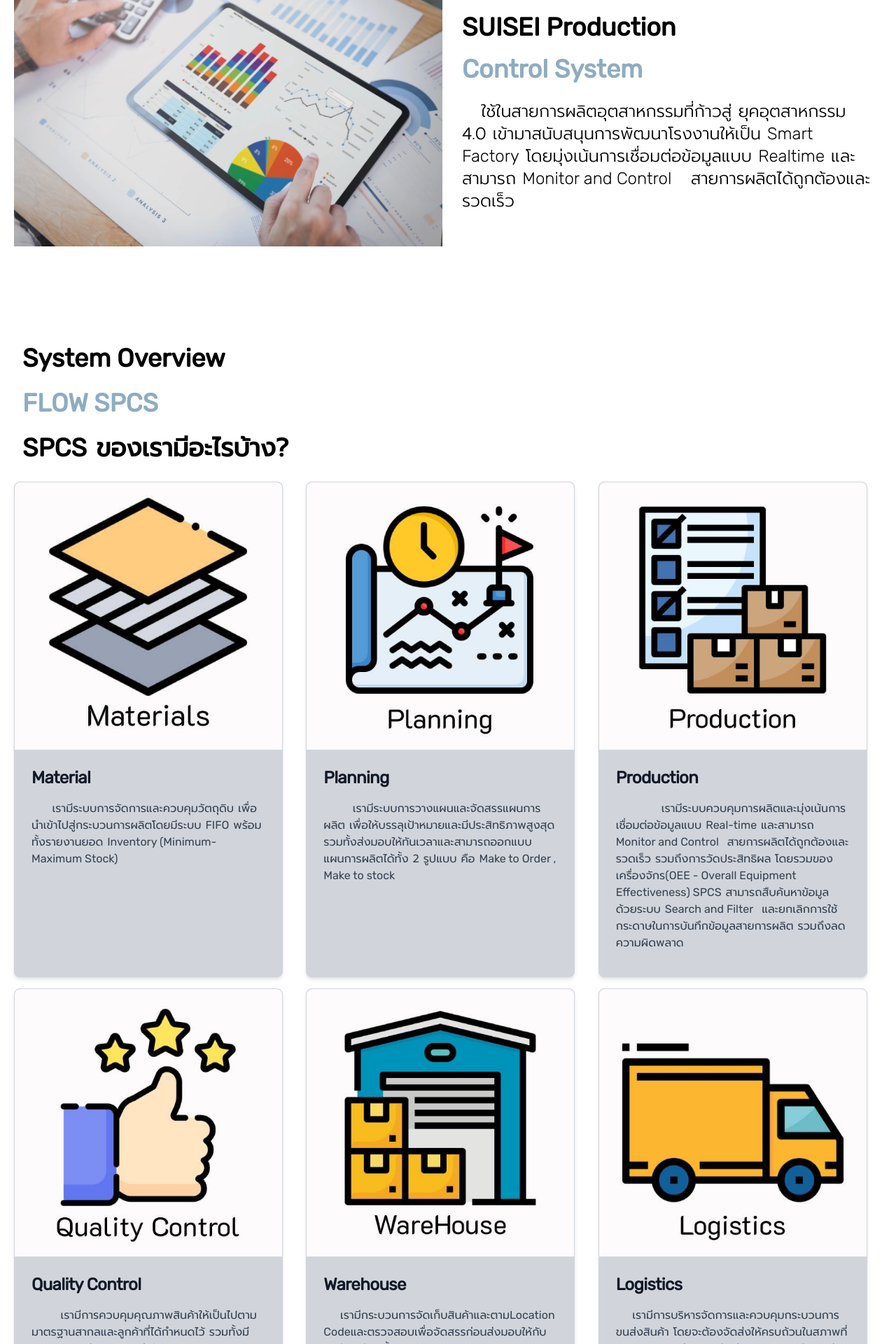
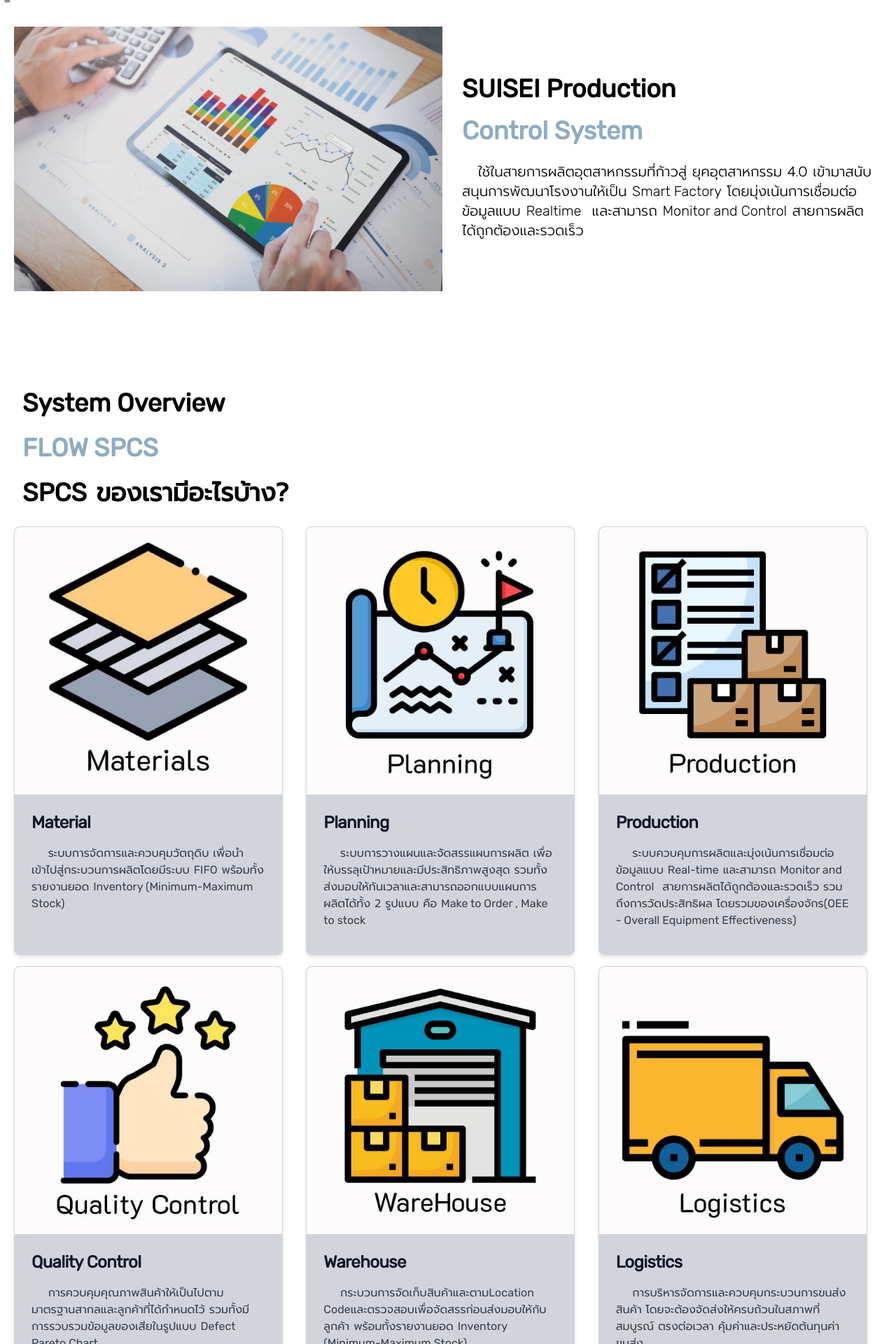
Before and after one commit to ChutimunTorntranon/SPCS, a React (Create React App) app: page / in a window 1280 px wide. Shown: the part 880-2800 px from the top of the page at 70% size. Built offline with nearby package versions, Linux system fonts and the light colour scheme.

Commit message:
&nbsp;systempage-icon-title

```diff
--- a/package.json
+++ b/package.json
@@ -15,6 +15,7 @@
     "react-icons": "^4.7.1",
     "react-router-dom": "^6.6.0",
     "react-scripts": "5.0.1",
+    "react-typed": "^1.2.0",
     "web-vitals": "^2.1.4"
   },
   "scripts": {
--- a/public/index.html
+++ b/public/index.html
@@ -2,14 +2,14 @@
 <html lang="en">
 	<head>
 		<meta charset="utf-8" />
-		<link rel="icon" href="%PUBLIC_URL%/favicon.ico" />
+		<link rel="icon" href="https://baeimagevideo.s3.ap-southeast-1.amazonaws.com/SPCS/MicrosoftTeams-image+(1).png" />
 		<meta name="viewport" content="width=device-width, initial-scale=1" />
 		<meta name="theme-color" content="#000000" />
 		<meta
 			name="description"
 			content="Web site created using create-react-app"
 		/>
-		<link rel="apple-touch-icon" href="%PUBLIC_URL%/logo192.png" />
+		<link rel="apple-touch-icon" href="https://baeimagevideo.s3.ap-southeast-1.amazonaws.com/SPCS/MicrosoftTeams-image+(1).png" />
 		<!--
       manifest.json provides metadata used when your web app is installed on a
       user's mobile device or desktop. See https://developers.google.com/web/fundamentals/web-app-manifest/
@@ -24,7 +24,7 @@
       work correctly both with client-side routing and a non-root public URL.
       Learn how to configure a non-root public URL by running `npm run build`.
     -->
-		<title>React App</title>
+		<title>Bitsoft</title>
 	</head>
 	<body>
 		<noscript>You need to enable JavaScript to run this app.</noscript>
--- a/src/Containers/Suisuipage.jsx
+++ b/src/Containers/Suisuipage.jsx
@@ -1,24 +1,24 @@
-import React from 'react';
-import Dashboard from '../assets/dashboard.webp';
+import React from "react";
+import Dashboard from "../assets/dashboard.webp";
 function Suisuipage() {
   return (
-		<div className='w-full py-16 px-4 '>
-			<div className='max-w-[1240px] mx-auto grid md:grid-cols-2 gap-4'>
-				<img className='dashboard hover:shadow-2xl ' src={Dashboard} alt='/' />
-				<div className='flex flex-col justify-center'>
-					<h1 className='md:text-4xl sm:text-3xl text-2xl font-bold py-2 text-black p-3 EngFont'>
+    <div className="w-full py-16 px-4 ">
+      <div className="max-w-[1240px] mx-auto grid md:grid-cols-2 gap-4">
+        <img className="dashboard hover:shadow-2xl " src={Dashboard} alt="/" />
+        <div className="flex flex-col justify-center">
+          <h1 className="md:text-4xl sm:text-3xl text-2xl font-bold py-2 text-black p-3 EngFont">
             SUISEI Production
           </h1>
-					<p className='text-[#8EACC1] font-bold md:text-4xl sm:text-3xl text-2xl p-3 EngFont'>
-						Control System{' '}
+          <p className="text-[#8EACC1] font-bold md:text-4xl sm:text-3xl text-2xl p-3 EngFont">
+            Control System{" "}
           </p>
-					<p className='text-2xl font-light text-black p-3 ThaiFont'>
+          <p className="text-xl font-light text-black p-3 ThaiFont">
             &nbsp;&nbsp;&nbsp;ใช้ในสายการผลิตอุตสาหกรรมที่ก้าวสู่ ยุคอุตสาหกรรม
-						4.0 เข้ามาสนับสนุนการพัฒนาโรงงานให้เป็น{' '}
-						<span className='EngFont'>Smart Factory</span>
-						&nbsp;โดยมุ่งเน้นการเชื่อมต่อข้อมูลแบบ{' '}
-						<span className='EngFont'>Realtime</span> และสามารถ{' '}
-						<span className='EngFont'>Monitor and Control</span> &nbsp;
+            4.0 เข้ามาสนับสนุนการพัฒนาโรงงานให้เป็น{" "}
+            <span className="EngFont">Smart Factory</span>
+            &nbsp;โดยมุ่งเน้นการเชื่อมต่อข้อมูลแบบ{" "}
+            <span className="EngFont">Realtime</span> &nbsp;และสามารถ{" "}
+            <span className="EngFont">Monitor and Control</span>{" "}
             สายการผลิตได้ถูกต้องและรวดเร็ว
           </p>
         </div>
--- a/src/Containers/Systempage.jsx
+++ b/src/Containers/Systempage.jsx
@@ -1,130 +1,126 @@
-import React from 'react';
-import material from '../icons/new-materails.jpg';
-import planning from '../assets/planning2.jpg';
-import production from '../assets/production.jpg';
-import quality from '../assets/QC.jpg';
-import warehouse from '../assets/warehouse.jpg';
-import Logis from '../assets/Logis.jpg';
+import React from "react";
+import material from "../icons/new-materails.jpg";
+import planning from "../assets/planning2.jpg";
+import production from "../assets/production.jpg";
+import quality from "../assets/QC.jpg";
+import warehouse from "../assets/warehouse.jpg";
+import Logis from "../assets/Logis.jpg";
 function Systempage() {
   return (
-		<div className='w-full py-16 px-4'>
-			<div className='max-w-[1240px] mx-auto grid gap-4'>
-				<div className='flex flex-col justify-center'>
-					<h1 className='md:text-4xl sm:text-3xl text-2xl font-bold p-3 EngFont'>
+    <div className="w-full py-16 px-4">
+      <div className="max-w-[1240px] mx-auto grid gap-4">
+        <div className="flex flex-col justify-center">
+          <h1 className="md:text-4xl sm:text-3xl text-2xl font-bold p-3 EngFont">
             System Overview
           </h1>
-					<p className='text-[#8EACC1] font-bold md:text-4xl sm:text-3xl text-2xl p-3 EngFont'>
-						FLOW SPCS{' '}
+          <p className="text-[#8EACC1] font-bold md:text-4xl sm:text-3xl text-2xl p-3 EngFont">
+            FLOW SPCS{" "}
           </p>
-					<h1 className='md:text-4xl sm:text-3xl text-2xl font-bold p-3 ThaiFont'>
-						<span className='EngFont'>SPCS</span> ของเรามีอะไรบ้าง?
+          <h1 className="md:text-4xl sm:text-3xl text-2xl font-bold p-3 ThaiFont">
+            <span className="EngFont">SPCS</span> ของเรามีอะไรบ้าง?
           </h1>
         </div>
-				<div className='grid md:grid-cols-3 gap-3'>
-					<div className='max-w-sm bg-gray-300 border border-gray-300 rounded-lg shadow-md dark:bg-gray-800 dark:border-gray-700 shrink'>
-						<img className='rounded-t-lg bg-gray-300' src={material} alt='' />
+        <div className="grid md:grid-cols-3 gap-3">
+          <div className="max-w-sm bg-gray-300 border border-gray-300 rounded-lg shadow-md dark:bg-gray-800 dark:border-gray-700 shrink">
+            <img className="rounded-t-lg bg-gray-300" src={material} alt="" />
 
-						<div className='p-5'>
-							<h5 className='mb-2 text-2xl font-bold tracking-tight text-gray-900 dark:text-white p-1 EngFont'>
+            <div className="p-5">
+              <h5 className="mb-2 text-2xl font-bold tracking-tight text-gray-900 dark:text-white p-1 EngFont">
                 Material
               </h5>
 
-							<p className='mb-3 font-normal text-gray-700 dark:text-gray-400 p-1 ThaiFont'>
-								&nbsp;&nbsp;&nbsp;&nbsp;&nbsp;เรามีระบบการจัดการและควบคุมวัตถุดิบ
-								เพื่อนำเข้าไปสู่กระบวนการผลิตโดยมีระบบ{' '}
-								<span className='EngFont'>FIFO</span> พร้อมทั้งรายงานยอด{' '}
-								<span className='EngFont'>
+              <p className="mb-3 font-normal text-gray-700 dark:text-gray-400 p-1 ThaiFont">
+                &nbsp;&nbsp;&nbsp;&nbsp;ระบบการจัดการและควบคุมวัตถุดิบ
+                เพื่อนำเข้าไปสู่กระบวนการผลิตโดยมีระบบ{" "}
+                <span className="EngFont">FIFO</span> พร้อมทั้งรายงานยอด{" "}
+                <span className="EngFont">
                   Inventory (Minimum-Maximum Stock)
                 </span>
               </p>
             </div>
           </div>
-					<div className='max-w-sm bg-gray-300 border border-gray-300 rounded-lg shadow-md dark:bg-gray-800 dark:border-gray-700 shrink'>
-						<img className='rounded-t-lg' src={planning} alt='' />
+          <div className="max-w-sm bg-gray-300 border border-gray-300 rounded-lg shadow-md dark:bg-gray-800 dark:border-gray-700 shrink">
+            <img className="rounded-t-lg" src={planning} alt="" />
 
-						<div className='p-5'>
-							<h5 className='mb-2 text-2xl font-bold tracking-tight text-gray-900 dark:text-white p-1 EngFont'>
+            <div className="p-5">
+              <h5 className="mb-2 text-2xl font-bold tracking-tight text-gray-900 dark:text-white p-1 EngFont">
                 Planning
               </h5>
 
-							<p className='mb-3 font-normal text-gray-700 dark:text-gray-400 text-left p-1 ThaiFont'>
-								&nbsp;&nbsp;&nbsp;&nbsp;&nbsp;&nbsp;&nbsp;เรามีระบบการวางแผนและจัดสรรแผนการผลิต
+              <p className="mb-3 font-normal text-gray-700 dark:text-gray-400 text-left p-1 ThaiFont">
+                &nbsp;&nbsp;&nbsp;&nbsp;ระบบการวางแผนและจัดสรรแผนการผลิต
                 เพื่อให้บรรลุเป้าหมายและมีประสิทธิภาพสูงสุด
                 รวมทั้งส่งมอบให้ทันเวลาและสามารถออกแบบแผนการผลิตได้ทั้ง 2 รูปแบบ
-								คือ{' '}
-								<span className='EngFont'>Make to Order , Make to stock</span>
+                คือ{" "}
+                <span className="EngFont">Make to Order , Make to stock</span>
               </p>
             </div>
           </div>
-					<div className='max-w-sm bg-gray-300 border border-gray-300 rounded-lg shadow-md dark:bg-gray-800 dark:border-gray-700 shrink'>
-						<img className='rounded-t-lg' src={production} alt='' />
-						<div className='p-5'>
-							<h5 className='mb-2 text-2xl font-bold tracking-tight text-gray-900 dark:text-white p-1 EngFont'>
+          <div className="max-w-sm bg-gray-300 border border-gray-300 rounded-lg shadow-md dark:bg-gray-800 dark:border-gray-700 shrink">
+            <img className="rounded-t-lg" src={production} alt="" />
+            <div className="p-5">
+              <h5 className="mb-2 text-2xl font-bold tracking-tight text-gray-900 dark:text-white p-1 EngFont">
                 Production
               </h5>
 
-							<p className='mb-3 font-normal text-gray-700 dark:text-gray-400 p-1 ThaiFont'>
-								&nbsp;&nbsp;&nbsp;&nbsp;&nbsp;&nbsp;&nbsp;&nbsp;&nbsp;&nbsp;&nbsp;เรามีระบบควบคุมการผลิตและมุ่งเน้นการเชื่อมต่อข้อมูลแบบ&nbsp;
-								<span className='EngFont'>Real-time</span> และสามารถ{' '}
-								<span className='EngFont'>Monitor and Control</span>&nbsp;
+              <p className="mb-3 font-normal text-gray-700 dark:text-gray-400 p-1 ThaiFont">
+                &nbsp;&nbsp;&nbsp;&nbsp;ระบบควบคุมการผลิตและมุ่งเน้นการเชื่อมต่อข้อมูลแบบ&nbsp;
+                <span className="EngFont">Real-time</span> และสามารถ{" "}
+                <span className="EngFont">Monitor and Control</span>&nbsp;
                 สายการผลิตได้ถูกต้องและรวดเร็ว รวมถึงการวัดประสิทธิผล
                 โดยรวมของเครื่องจักร
-								<span className='EngFont'>
-									(OEE - Overall Equipment Effectiveness) SPCS
+                <span className="EngFont">
+                  (OEE - Overall Equipment Effectiveness)
                 </span>
-								&nbsp;สามารถสืบค้นหาข้อมูลด้วยระบบ{' '}
-								<span className='EngFont'>Search and Filter</span>&nbsp;
-								และยกเลิกการใช้กระดาษในการบันทึกข้อมูลสายการผลิต
-								รวมถึงลดความผิดพลาด
               </p>
             </div>
           </div>
         </div>
-				<div className='grid md:grid-cols-3 gap-3'>
-					<div className='max-w-sm bg-gray-300 border border-gray-300 rounded-lg shadow-md dark:bg-gray-800 dark:border-gray-700 shrink'>
-						<img className='rounded-t-lg' src={quality} alt='' />
+        <div className="grid md:grid-cols-3 gap-3">
+          <div className="max-w-sm bg-gray-300 border border-gray-300 rounded-lg shadow-md dark:bg-gray-800 dark:border-gray-700 shrink">
+            <img className="rounded-t-lg" src={quality} alt="" />
 
-						<div className='p-5'>
-							<h5 className='mb-2 text-2xl font-bold tracking-tight text-gray-900 dark:text-white p-1 EngFont'>
+            <div className="p-5">
+              <h5 className="mb-2 text-2xl font-bold tracking-tight text-gray-900 dark:text-white p-1 EngFont">
                 Quality Control
               </h5>
 
-							<p className='mb-3 font-normal text-gray-700 dark:text-gray-400 p-1 ThaiFont'>
-								&nbsp;&nbsp;&nbsp;&nbsp;&nbsp;&nbsp;&nbsp;เรามีการควบคุมคุณภาพสินค้าให้เป็นไปตามมาตรฐานสากลและลูกค้าที่ได้กำหนดไว้
-								รวมทั้งมีการรวบรวมข้อมูลของเสียในรูปแบบ{' '}
-								<span className='EngFont'>Defect Pareto Chart</span>
+              <p className="mb-3 font-normal text-gray-700 dark:text-gray-400 p-1 ThaiFont">
+                &nbsp;&nbsp;&nbsp;&nbsp;การควบคุมคุณภาพสินค้าให้เป็นไปตามมาตรฐานสากลและลูกค้าที่ได้กำหนดไว้
+                รวมทั้งมีการรวบรวมข้อมูลของเสียในรูปแบบ{" "}
+                <span className="EngFont">Defect Pareto Chart</span>
               </p>
             </div>
           </div>
-					<div className='max-w-sm bg-gray-300 border border-gray-300 rounded-lg shadow-md dark:bg-gray-800 dark:border-gray-700 shrink'>
-						<img className='rounded-t-lg' src={warehouse} alt='' />
+          <div className="max-w-sm bg-gray-300 border border-gray-300 rounded-lg shadow-md dark:bg-gray-800 dark:border-gray-700 shrink">
+            <img className="rounded-t-lg" src={warehouse} alt="" />
 
-						<div className='p-5'>
-							<h5 className='mb-2 text-2xl font-bold tracking-tight text-gray-900 dark:text-white p-1 EngFont'>
+            <div className="p-5">
+              <h5 className="mb-2 text-2xl font-bold tracking-tight text-gray-900 dark:text-white p-1 EngFont">
                 Warehouse
               </h5>
 
-							<p className='mb-3 font-normal text-gray-700 dark:text-gray-400 p-1 ThaiFont'>
-								&nbsp;&nbsp;&nbsp;&nbsp;เรามีกระบวนการจัดเก็บสินค้าและตาม
-								<span className='EngFont'>Location Code</span>
+              <p className="mb-3 font-normal text-gray-700 dark:text-gray-400 p-1 ThaiFont">
+                &nbsp;&nbsp;&nbsp;&nbsp;กระบวนการจัดเก็บสินค้าและตาม
+                <span className="EngFont">Location Code</span>
                 และตรวจสอบเพื่อจัดสรรก่อนส่งมอบให้กับลูกค้า
                 พร้อมทั้งรายงานยอด&nbsp;
-								<span className='EngFont'>
+                <span className="EngFont">
                   Inventory (Minimum-Maximum Stock)
                 </span>
               </p>
             </div>
           </div>
-					<div className='max-w-sm bg-gray-300 border border-gray-300 rounded-lg shadow-md dark:bg-gray-800 dark:border-gray-700 shrink'>
-						<img className='rounded-t-lg' src={Logis} alt='' />
+          <div className="max-w-sm bg-gray-300 border border-gray-300 rounded-lg shadow-md dark:bg-gray-800 dark:border-gray-700 shrink">
+            <img className="rounded-t-lg" src={Logis} alt="" />
 
-						<div className='p-5'>
-							<h5 className='mb-2 text-2xl font-bold tracking-tight text-gray-900 dark:text-white p-1 EngFont'>
+            <div className="p-5">
+              <h5 className="mb-2 text-2xl font-bold tracking-tight text-gray-900 dark:text-white p-1 EngFont">
                 Logistics
               </h5>
 
-							<p className='mb-3 font-normal text-gray-700 dark:text-gray-400 p-1 ThaiFont'>
-								&nbsp;&nbsp;&nbsp;&nbsp;เรามีการบริหารจัดการและควบคุมกระบวนการขนส่งสินค้า
+              <p className="mb-3 font-normal text-gray-700 dark:text-gray-400 p-1 ThaiFont">
+                &nbsp;&nbsp;&nbsp;&nbsp;การบริหารจัดการและควบคุมกระบวนการขนส่งสินค้า
                 โดยจะต้องจัดส่งให้ครบถ้วนในสภาพที่สมบูรณ์ ตรงต่อเวลา
                 คุ้มค่าและประหยัดต้นทุนค่าขนส่ง
               </p>
```
Also changed, not shown: src/Components/Footer2.jsx (+13 -13 lines), src/Containers/Homepage.jsx (+17 -13 lines), src/Containers/MainCustomer.jsx (+17 -17 lines), 1 other file (tests, documents, lock files or other folders). Lines whose indentation alone changed are shown as unchanged.
